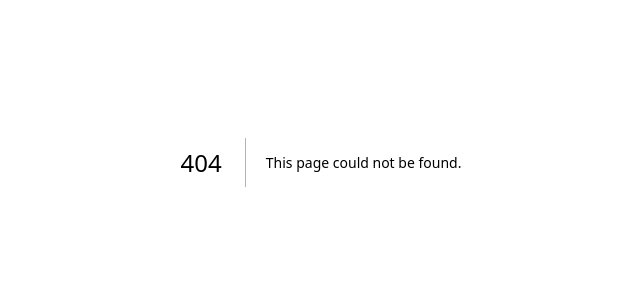
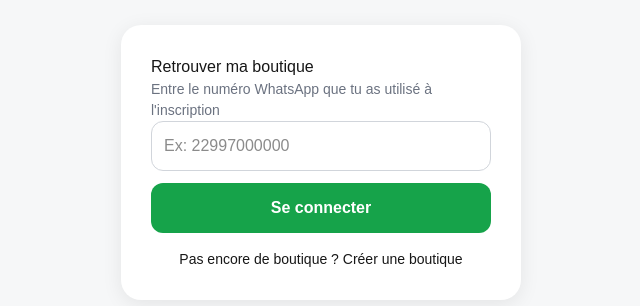
Before and after one commit to corneillesamuel725-hash/benin-shop, a Next.js app: page /connexion in a window 1280 px wide. Before the commit this address had no page. Shown: the part 238-544 px from the top of the page, without its empty margins (319-959 px from the left). Built offline with nearby package versions, Linux system fonts and the light colour scheme; no server answers.

Commit message:
Create page.js

```diff
--- /dev/null
+++ b/src/app/connexion/page.js
@@ -0,0 +1,41 @@
+"use client";
+import { useState } from "react";
+import { supabase } from "../../supabase";
+
+export default function Connexion() {
+  const [whatsapp, setWhatsapp] = useState("");
+  const [erreur, setErreur] = useState("");
+  const [loading, setLoading] = useState(false);
+
+  async function seConnecter(e) {
+    e.preventDefault();
+    setLoading(true); setErreur("");
+    const numero = whatsapp.replace(/\s/g, "");
+    const { data } = await supabase.from("vendeurs").select("*").eq("whatsapp", numero).single();
+    if (!data) {
+      const { data: data2 } = await supabase.from("vendeurs").select("*").ilike("whatsapp", `%${numero.slice(-8)}`).single();
+      if (!data2) { setErreur("Boutique introuvable avec ce numéro. Vérifie et réessaie."); setLoading(false); return; }
+      localStorage.setItem("vendeur_id", data2.id);
+      localStorage.setItem("nom_boutique", data2.nom_boutique || "");
+      localStorage.setItem("vendeur_whatsapp", data2.whatsapp);
+      window.location.href = "/ma-boutique"; return;
+    }
+    localStorage.setItem("vendeur_id", data.id);
+    localStorage.setItem("nom_boutique", data.nom_boutique || "");
+    localStorage.setItem("vendeur_whatsapp", data.whatsapp);
+    window.location.href = "/ma-boutique";
+  }
+
+  return (
+    <div style={{ minHeight: "100vh", display: "flex", alignItems: "center", justifyContent: "center", background: "#f6f7f8", padding: 20, fontFamily: "sans-serif" }}>
+      <form onSubmit={seConnecter} style={{ background: "white", padding: 30, borderRadius: 20, width: "100%", maxWidth: 400, boxShadow: "0 4px 20px rgba(0,0,0,0.08)" }}>
+        <h2 style={{ marginTop: 0 }}>Retrouver ma boutique</h2>
+        <p style={{ color: "#6b7280", fontSize: 14 }}>Entre le numéro WhatsApp que tu as utilisé à l'inscription</p>
+        <input value={whatsapp} onChange={e => setWhatsapp(e.target.value)} placeholder="Ex: 22997000000" required style={{ width: "100%", padding: 12, borderRadius: 12, border: "1px solid #d1d5db", marginBottom: 12, boxSizing: "border-box" }} />
+        {erreur && <p style={{ color: "red", fontSize: 14 }}>{erreur}</p>}
+        <button disabled={loading} style={{ width: "100%", background: "#16a34a", color: "white", border: "none", padding: 13, borderRadius: 12, fontWeight: 700, cursor: "pointer" }}>{loading ? "Connexion..." : "Se connecter"}</button>
+        <p style={{ textAlign: "center", fontSize: 14, marginTop: 16 }}>Pas encore de boutique ? <a href="/inscription">Créer une boutique</a></p>
+      </form>
+    </div>
+  );
+}
```
